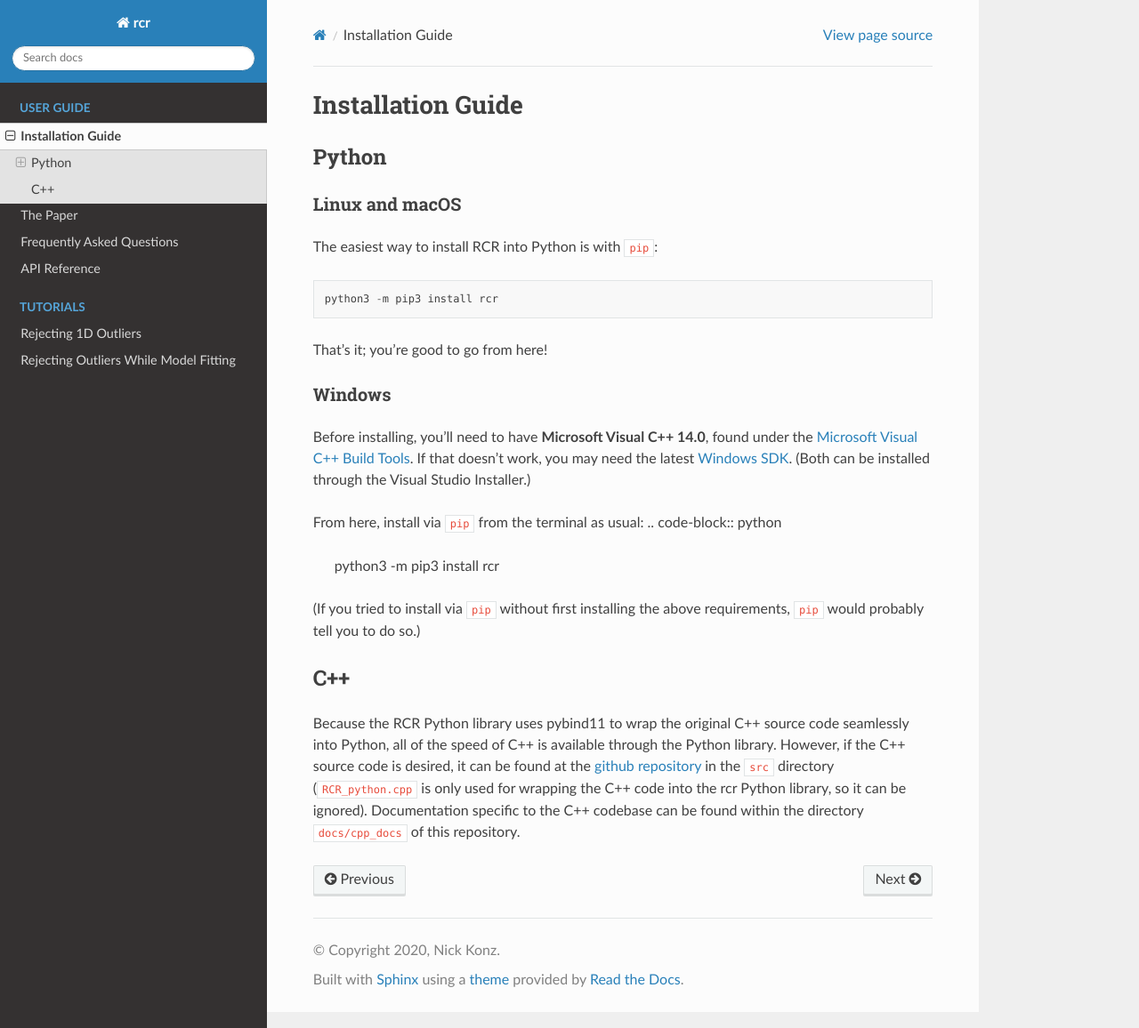
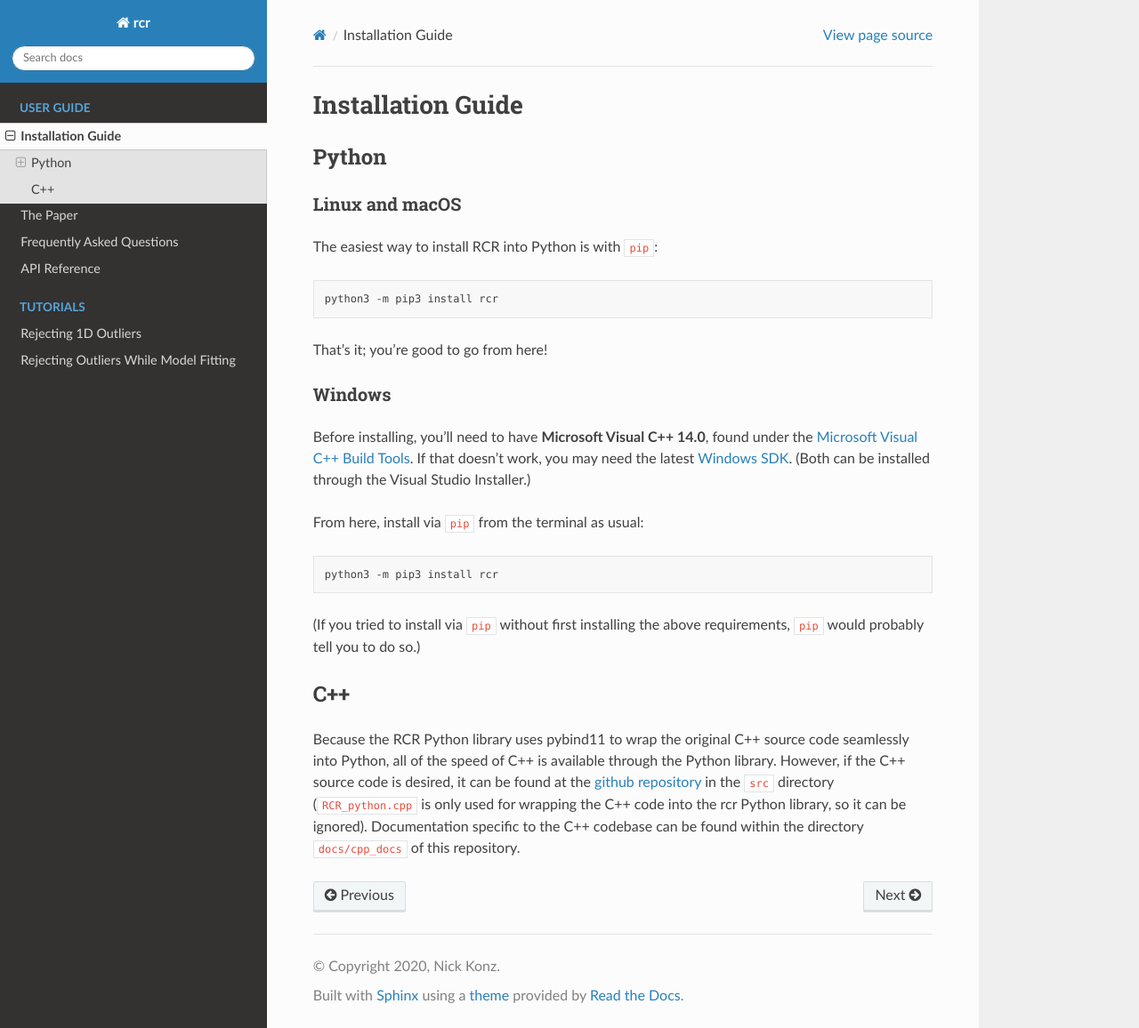
Before and after one commit to nickk124/robust-outlier-rejection, a Sphinx documentation site: the page built from docs/source/guide/install.rst, in a window 1280 px wide and 1156 px high. Shown: the whole window at 89% size. Built offline with Sphinx 7.4.7 and the Read the Docs theme 2.0.0, drawn with Linux system fonts in a browser that asks for light colours.

Commit message:
Fixed index

```diff
--- a/docs/source/guide/faq.rst
+++ b/docs/source/guide/faq.rst
@@ -2,6 +2,9 @@
 
 Frequently Asked Questions
 ==========================
+
+
+.. _bulk:
 
 What is Bulk Rejection?
 -----------------------
--- a/docs/source/guide/install.rst
+++ b/docs/source/guide/install.rst
@@ -10,7 +10,7 @@ Linux and macOS
 ^^^^^^^^^^^^^^^
 The easiest way to install RCR into Python is with ``pip``:
 
-.. code-block:: python
+.. code-block:: bash
 
     python3 -m pip3 install rcr
 
@@ -32,7 +32,8 @@ If that doesn't work, you may need the latest `Windows SDK <https://developer.mi
 (Both can be installed through the Visual Studio Installer.)
 
 From here, install via ``pip`` from the terminal as usual:
-.. code-block:: python
+
+.. code-block:: bash
 
     python3 -m pip3 install rcr
 
--- a/docs/source/index.rst
+++ b/docs/source/index.rst
@@ -12,7 +12,7 @@ rcr
     :target: https://arxiv.org/abs/1807.05276
     :alt: arXiv Paper
 
-.. image:: https://img.shields.io/badge/GitHub-dfm%2Femcee-blue.svg?style=flat
+.. image:: https://img.shields.io/badge/GitHub-nickk124%2Frcr-blue.svg?style=flat
     :target: https://github.com/nickk124/RCR
     :alt: Github Repository
 
```
